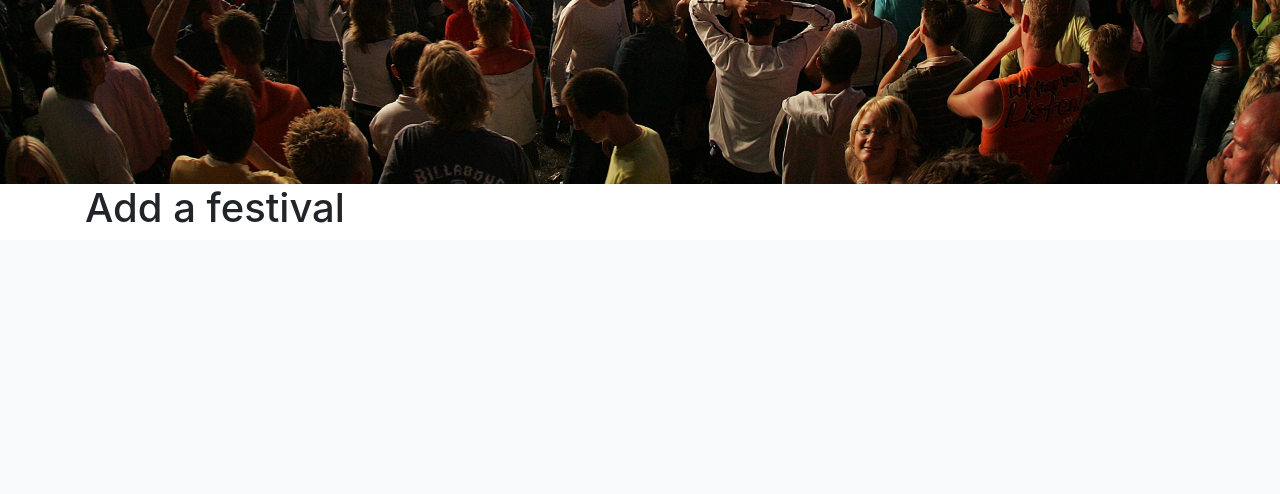
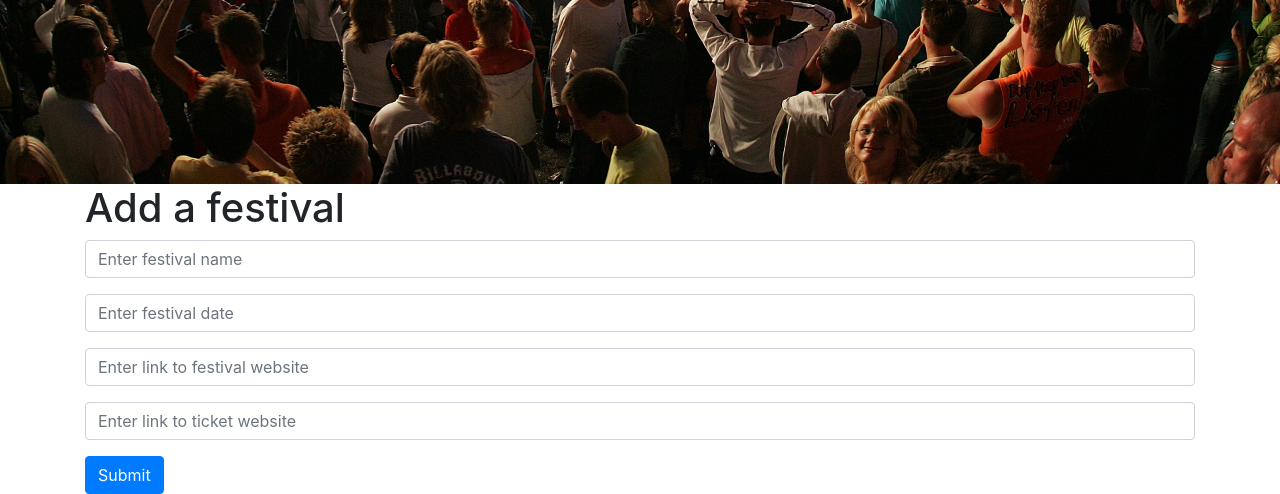
Before and after one commit to jvegter77/milestone-3-edm, a Flask app: page /add_festival in a window 1280 px wide. Shown: the part 669-1163 px from the top of the page. Before the commit the page ends 892 px from the top, so only its background shows below. Run offline with Flask 2, Linux system fonts and the light colour scheme; some libraries are stand-ins or nearby versions.

Commit message:
added input form to addfestivals and added JQuery CDN link for bootstrap

```diff
--- a/templates/addfestival.html
+++ b/templates/addfestival.html
@@ -5,5 +5,23 @@
     <h1>Add a festival</h1>
 </div>
 
+<div class="container">
+    <form>
+        <div class="form-group">
+            <input type="text" class="form-control" id="festivalname" aria-describedby="emailHelp" placeholder="Enter festival name">
+        </div>
+        <div class="form-group">
+            <input type="text" class="form-control" id="festivalname" aria-describedby="emailHelp" placeholder="Enter festival date">
+        </div>
+        <div class="form-group">
+            <input type="text" class="form-control" id="festivalname" aria-describedby="emailHelp" placeholder="Enter link to festival website">
+        </div>
+        <div class="form-group">
+            <input type="text" class="form-control" id="festivalname" aria-describedby="emailHelp" placeholder="Enter link to ticket website">
+        </div>
+        <button type="submit" class="btn btn-primary">Submit</button>
+    </form>
+</div>
+
 
 {% endblock %}
--- a/templates/base.html
+++ b/templates/base.html
@@ -30,7 +30,8 @@
 <body>
     {% block content %}
     {% endblock %}
-    <script src="https://stackpath.bootstrapcdn.com/bootstrap/4.3.1/js/bootstrap.bundle.min.js" integrity="sha384-xrRywqdh3PHs8keKZN+8zzc5TX0GRTLCcmivcbNJWm2rs5C8PRhcEn3czEjhAO9o" crossorigin="anonymous"></script>
+    <script src="https://code.jquery.com/jquery-3.3.1.slim.min.js" integrity="sha384-q8i/X+965DzO0rT7abK41JStQIAqVgRVzpbzo5smXKp4YfRvH+8abtTE1Pi6jizo" crossorigin="anonymous"></script>
+    <script src="https://cdnjs.cloudflare.com/ajax/libs/popper.js/1.14.7/umd/popper.min.js" integrity="sha384-UO2eT0CpHqdSJQ6hJty5KVphtPhzWj9WO1clHTMGa3JDZwrnQq4sF86dIHNDz0W1" crossorigin="anonymous"></script>
     <script src="https://stackpath.bootstrapcdn.com/bootstrap/4.3.1/js/bootstrap.min.js" integrity="sha384-JjSmVgyd0p3pXB1rRibZUAYoIIy6OrQ6VrjIEaFf/nJGzIxFDsf4x0xIM+B07jRM" crossorigin="anonymous"></script>
 </body>
 </html>
```
